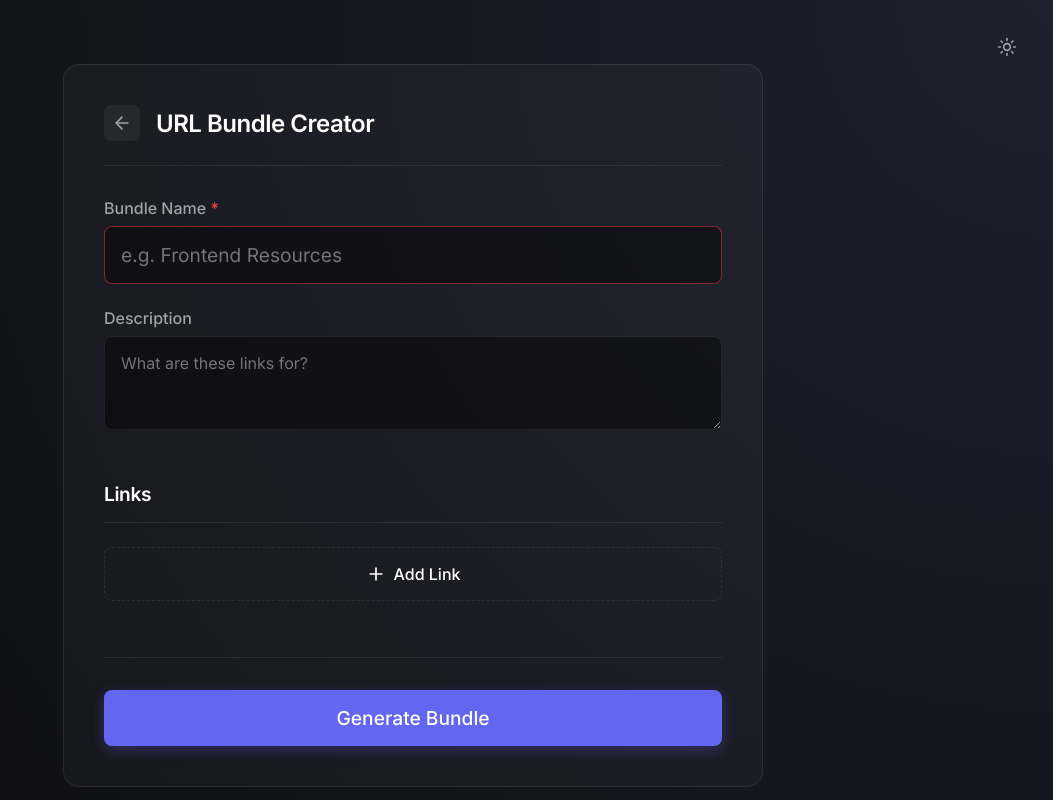
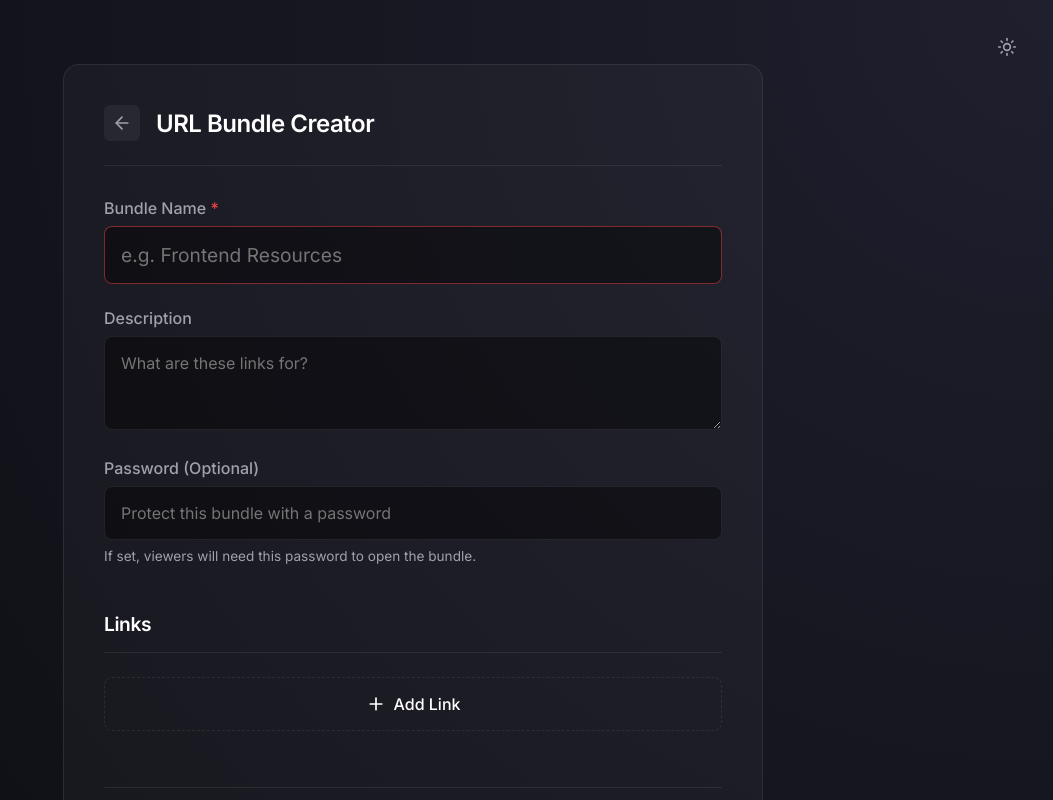
Before and after one commit to Pubudugunawardhana/URL-Bundle-Creator, a Next.js app: page / in a window 1280 px wide. Both pictures are taken after a click on the button "Create Bundle". Shown: the top 800 px of the page, without its empty margins (227-1280 px from the left). Built offline with nearby package versions, Linux system fonts and the light colour scheme.

Commit message:
feat: implement bundle schema, protected view page, and URL editor interface

```diff
--- a/components/BundleEditor.js
+++ b/components/BundleEditor.js
@@ -6,6 +6,7 @@ import { DragDropContext, Droppable, Draggable } from '@hello-pangea/dnd';
 export default function BundleEditor({ onSave, onCancel }) {
   const [name, setName] = useState('');
   const [description, setDescription] = useState('');
+  const [password, setPassword] = useState('');
   const [links, setLinks] = useState([]);
   const [isFetching, setIsFetching] = useState(false);
   const [isSaving, setIsSaving] = useState(false);
@@ -96,7 +97,7 @@ export default function BundleEditor({ onSave, onCancel }) {
       const res = await fetch('/api/bundles', {
         method: 'POST',
         headers: { 'Content-Type': 'application/json' },
-        body: JSON.stringify({ name, description, links: validLinks })
+        body: JSON.stringify({ name, description, password, links: validLinks })
       });
       const data = await res.json();
       if (res.ok) {
@@ -150,6 +151,17 @@ export default function BundleEditor({ onSave, onCancel }) {
             rows={3}
             style={{ padding: '1rem', background: 'var(--input-bg-dark)', resize: 'vertical' }}
           />
+        </div>
+        <div>
+          <label style={{ display: 'block', marginBottom: '0.5rem', fontWeight: 500, color: 'var(--text-secondary)' }}>Password (Optional)</label>
+          <input
+            type="password"
+            placeholder="Protect this bundle with a password"
+            value={password}
+            onChange={(e) => setPassword(e.target.value)}
+            style={{ fontSize: '1rem', padding: '1rem', background: 'var(--input-bg-dark)', borderColor: 'var(--card-border)' }}
+          />
+          <p style={{ fontSize: '0.85rem', color: 'var(--text-secondary)', marginTop: '0.5rem' }}>If set, viewers will need this password to open the bundle.</p>
         </div>
       </div>
 
```
Also changed, not shown: app/b/[id]/page.js (+10 -0 lines).
